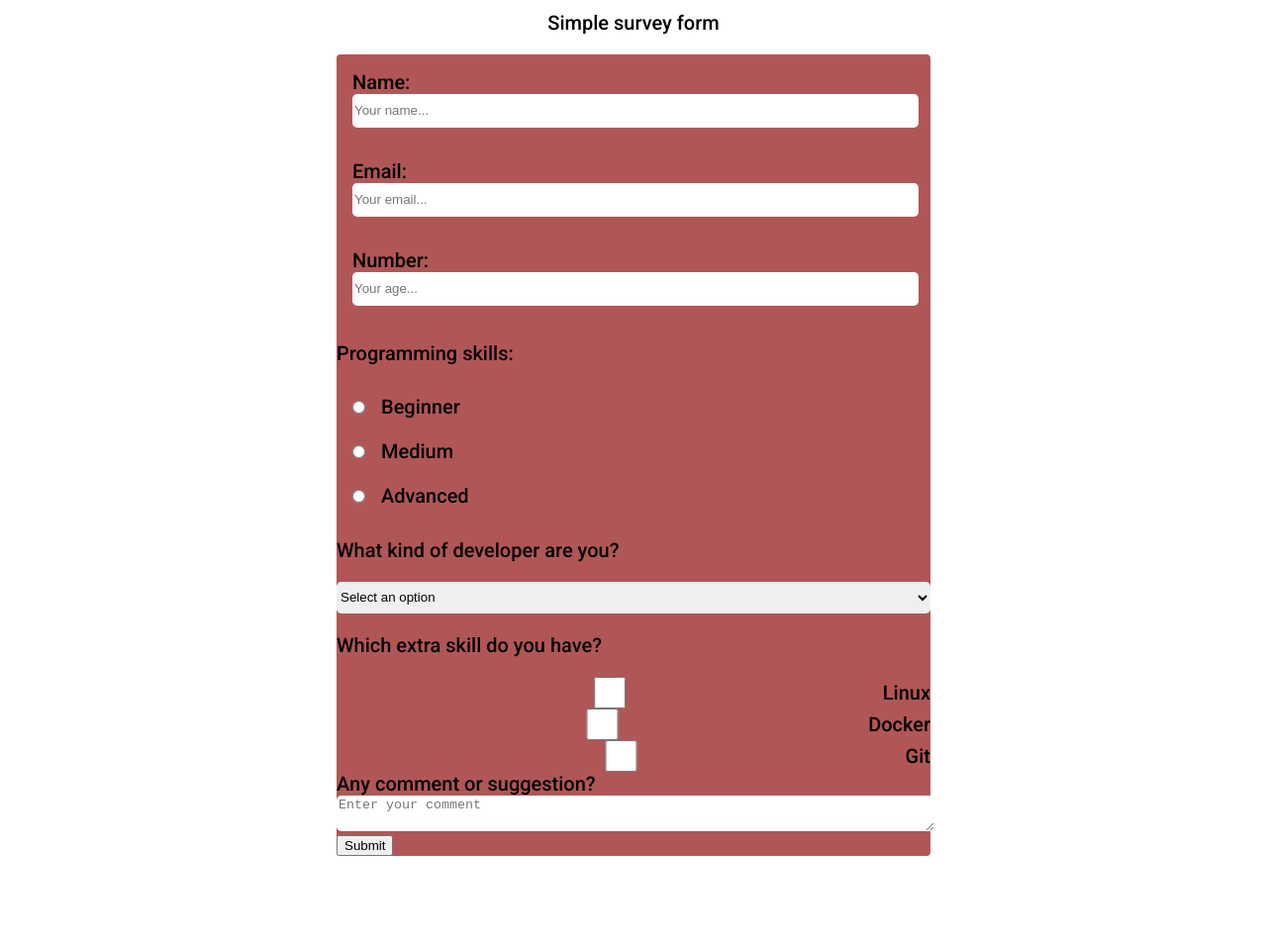
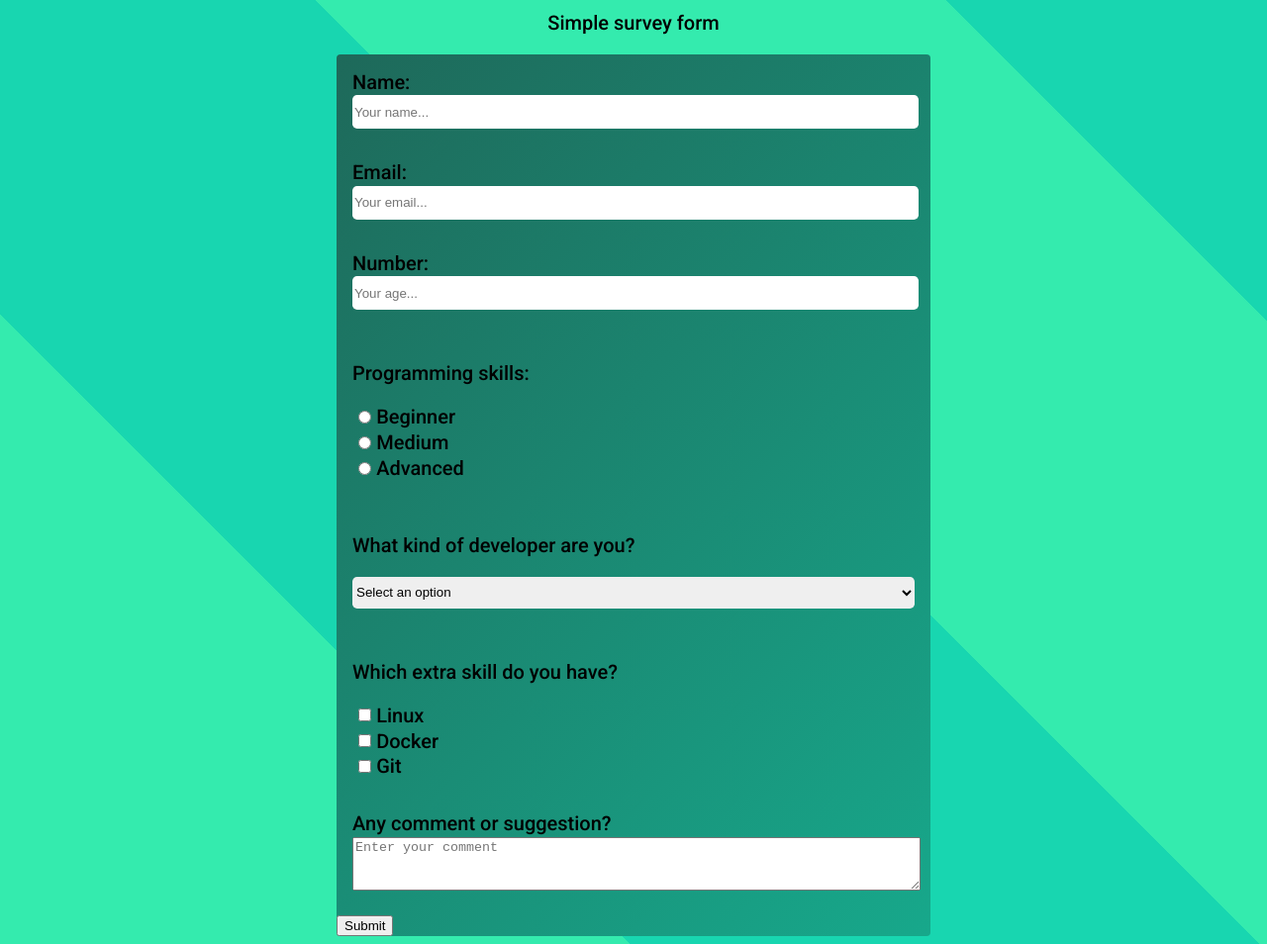
Before and after one commit to Samuele458/fcc-projects, a plain HTML site: page responsive-web-design/survey-form/index.html in a window 1280 px wide. Shown: the part 90-1044 px from the top of the page at 99% size. Before the commit the page ends 963 px from the top, so only its background shows below. Drawn offline with Linux system fonts and the light colour scheme.

Commit message:
Update index.html

```diff
--- a/responsive-web-design/survey-form/index.html
+++ b/responsive-web-design/survey-form/index.html
@@ -14,18 +14,19 @@
       body {
         font-family: Roboto;
         font-size: 20px;
+        background: repeating-linear-gradient(
+          45deg,
+          rgb(52, 235, 174) 0px,
+          rgb(52, 235, 174) 450px,
+          rgb(24, 214, 176) 450px,
+          rgb(24, 214, 176) 900px
+        );
       }
 
       label {
         display: flex;
         align-items: center;
-      }
-
-      input,
-      button,
-      textarea,
-      select {
-        margin: 0px;
+        margin-bottom: 0.1rem;
       }
 
       .text-center {
@@ -36,11 +37,16 @@
         max-width: 600px;
         margin: auto;
         border-radius: 4px;
-        background-color: rgb(177, 86, 86);
+        background: linear-gradient(
+          -45deg,
+          rgb(23, 168, 139),
+          rgb(30, 105, 90)
+        );
       }
 
-      .form-radio {
-        margin: 1rem;
+      .form-radio,
+      .form-check {
+        margin: 0.35rem;
       }
 
       .form-entry {
@@ -53,7 +59,14 @@
 
       .form-box {
         padding: 1rem;
-        margin: 0.25rem, auto, 1rem, auto;
+        margin: 0.25rem, auto, 0.25rem, auto;
+      }
+
+      .form-textarea {
+        width: 100%;
+        max-width: 100%;
+        min-width: 100%;
+        min-height: 3rem;
       }
     </style>
   </head>
@@ -100,6 +113,7 @@
           />
         </div>
 
+        <div class="form-box">
           <p>Programming skills:</p>
           <label>
             <input
@@ -125,7 +139,9 @@
               class="form-radio"
             />Advanced</label
           >
+        </div>
 
+        <div class="form-box">
           <p>What kind of developer are you?</p>
           <select name="devType" id="dropdown" class="form-entry" required>
             <option disabled selected value>Select an option</option>
@@ -133,14 +149,15 @@
             <option value="backend">Fackend developer</option>
             <option value="fullstack">Full-stack developer</option>
           </select>
-
+        </div>
+        <div class="form-box">
           <p>Which extra skill do you have?</p>
           <label
             ><input
               type="checkbox"
               value="linux"
               name="extraSkills"
-            class="form-entry"
+              class="form-check"
             />Linux</label
           >
           <label
@@ -148,7 +165,7 @@
               type="checkbox"
               value="linux"
               name="extraSkills"
-            class="form-entry"
+              class="form-check"
             />Docker</label
           >
           <label
@@ -156,14 +173,18 @@
               type="checkbox"
               value="linux"
               name="extraSkills"
-            class="form-entry"
+              class="form-check"
             />Git</label
           >
+        </div>
+
+        <div class="form-box">
           <label>Any comment or suggestion?</label>
           <textarea
             placeholder="Enter your comment"
-          class="form-entry"
+            class="form-textarea"
           ></textarea>
+        </div>
 
         <button type="submit" id="submit">Submit</button>
       </form>
```
Lines whose indentation alone changed are shown as unchanged.
